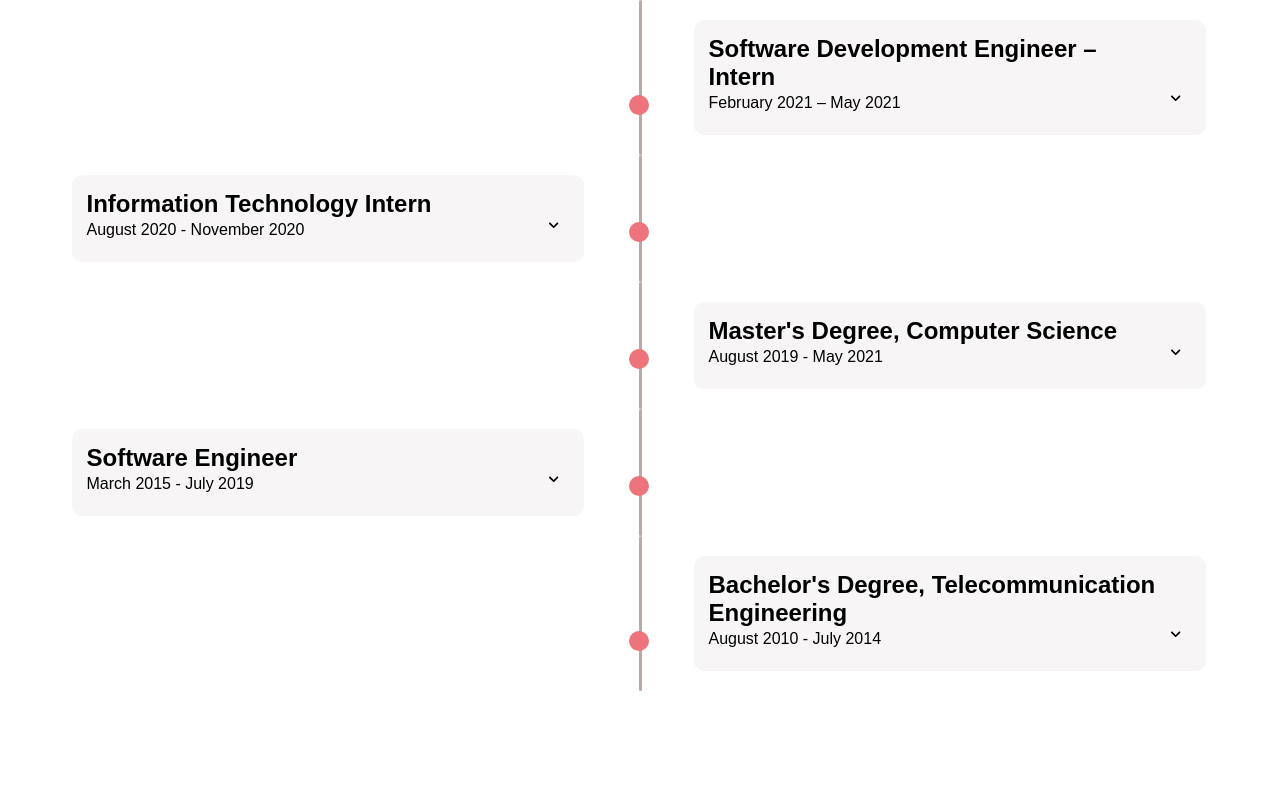
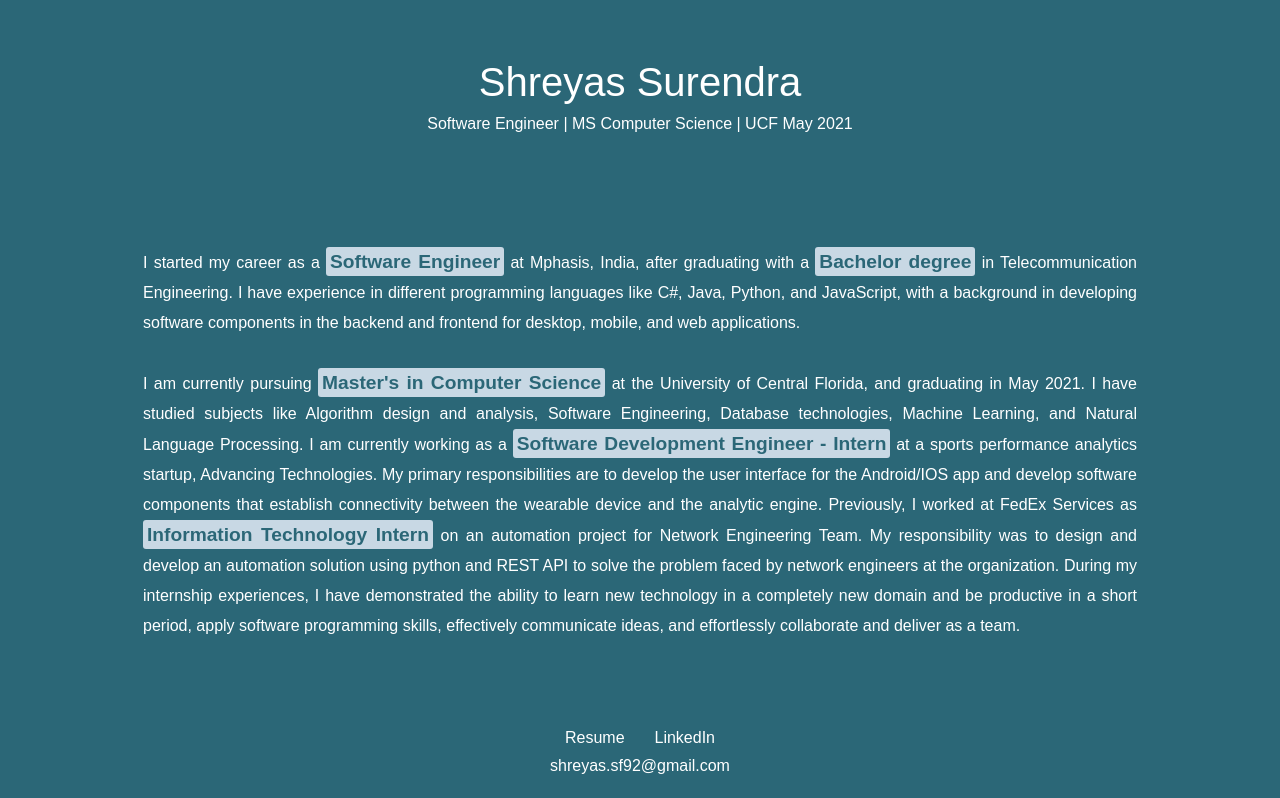
Before and after one commit to shreyassf92/ResumeTimelineTemplate, a React app: page / in a window 1280 px wide. Shown: the top 798 px of the page. Built offline with nearby package versions, Linux system fonts and the light colour scheme.

Commit message:
added Wall component

```diff
--- a/src/App.js
+++ b/src/App.js
@@ -2,12 +2,14 @@ import React, { Component } from 'react';
 import './App.css';
 import TimelineCard from './components/TimelineCard';
 import Timeline from './components/Timeline';
+import Wall from './components/Wall';
+import wall from './components/Wall';
 
 class App extends Component {
   render() {
     return (
       <div className="App">
-
+        <Wall />
         <Timeline>
           <TimelineCard title="Software Development Engineer – Intern"
             org="Advancing Technologies"
--- a/src/components/Timeline.css
+++ b/src/components/Timeline.css
@@ -8,7 +8,7 @@
     padding:20px 0;
     width: 3px;
     border-radius: 10px;
-    background-color: #B7AAA9;
+    background-color: #c8d8e4;
     margin: 0 auto;
 }
 
@@ -20,7 +20,7 @@
     bottom: 40px;
     transform: translateX(-50%);
     border-radius: 50%;
-    background: #ED747A;
+    background: #c8d8e4;
 }
 
 li:nth-child(odd) div{
--- /dev/null
+++ b/src/components/Wall.css
@@ -0,0 +1,84 @@
+.container{
+    width: 100vw;
+    min-height: 100vh;
+    /* background-image: url(../../assets/bg2.jpg); */
+    background-color: #2b6777;
+    background-size: cover;
+    background-position: center;
+
+    display: flex;
+    flex-direction: column;
+    justify-content: space-between;
+    align-items: center;
+
+}
+
+.maintext{
+    min-width: 320px;
+    width: 80vw;
+    margin: 50px 0;
+    height: fit-content;
+    color: white;
+    text-align: center;
+    /* position: absolute;
+    top: 15%;
+    left: 50%; */
+    /* transform: translate(-50%, -50%); */
+}
+
+.about span{
+    background-color: #c8d8e4;
+    padding: 4px;
+    font-size: 1.2rem;
+    width: fit-content;
+    height: 15px;
+    color: #2b6777;
+    font-weight: 600;
+    border-radius: 3px;
+
+}
+
+.name{
+    height: fit-content;
+    font-size: 2.5rem;
+    padding: 10px;
+}
+
+.about{
+    color: white;
+    width: 80vw;
+    /* position: absolute; */
+    /* top: 55%;
+    left: 50%;
+    transform: translate(-50%, -50%); */
+    text-align: justify;
+    text-justify: newspaper;
+}
+
+.about p{
+    line-height: 30px;
+    padding: 15px;
+    font-size: 1rem;
+}
+
+.personalInfo{
+    display: flex;
+    width: 200px;
+    margin: 20px 0;
+    flex-wrap: wrap;
+    justify-content: space-evenly;
+}
+
+.personalInfo > a{
+    color:white;
+    text-decoration: none;
+    text-align: center;
+    padding: 5px;
+}
+
+.personalInfo > p{
+    color:white;
+    text-decoration: none;
+    text-align: center;
+    padding: 5px;
+}
--- /dev/null
+++ b/src/components/Wall.js
@@ -0,0 +1,25 @@
+import React from 'react';
+import Classes from './Wall.css';
+
+
+const wall = () => {
+    return (
+        <div className={Classes.container}>
+            <div className={Classes.maintext}>
+                <p className={Classes.name}>Shreyas Surendra</p>
+                <p className={Classes.message}> Software Engineer | MS Computer Science | UCF May 2021 </p>
+            </div>
+            <div className={Classes.about}>
+                <p>I started my career as a <span>Software Engineer</span> at Mphasis, India, after graduating with a <span>Bachelor degree</span> in Telecommunication Engineering. I have experience in different programming languages like C#, Java, Python, and JavaScript, with a background in developing software components in the backend and frontend for desktop, mobile, and web applications.</p>
+                <p>I am currently pursuing <span>Master's in Computer Science</span> at the University of Central Florida, and graduating in May 2021. I have studied subjects like Algorithm design and analysis, Software Engineering, Database technologies, Machine Learning, and Natural Language Processing. I am currently working as a <span>Software Development Engineer - Intern</span> at a sports performance analytics startup, Advancing Technologies. My primary responsibilities are to develop the user interface for the Android/IOS app and develop software components that establish connectivity between the wearable device and the analytic engine. Previously, I worked at FedEx Services as <span>Information Technology Intern</span> on an automation project for Network Engineering Team. My responsibility was to design and develop an automation solution using python and REST API to solve the problem faced by network engineers at the organization. During my internship experiences, I have demonstrated the ability to learn new technology in a completely new domain and be productive in a short period, apply software programming skills, effectively communicate ideas, and effortlessly collaborate and deliver as a team.</p>
+            </div>
+            <div className={Classes.personalInfo}>
+                <a href="/">Resume</a>
+                <a href="/">LinkedIn</a>
+                <p>shreyas.sf92@gmail.com</p>
+            </div>
+        </div>
+    );
+};
+
+export default wall;
--- a/src/index.css
+++ b/src/index.css
@@ -3,4 +3,10 @@
   padding: 0;
   box-sizing: border-box;
   font-family: sans-serif;
+  scrollbar-width: none;
+  -ms-overflow-style: none;
 }
+
+::-webkit-scrollbar {
+  display: none;
+}
```
Also changed, not shown: src/App.css (line endings or trailing spaces).
